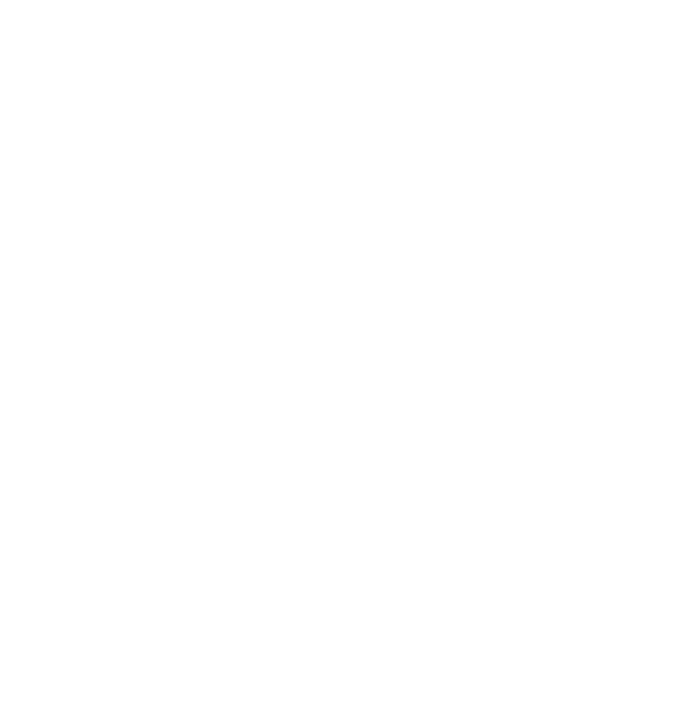
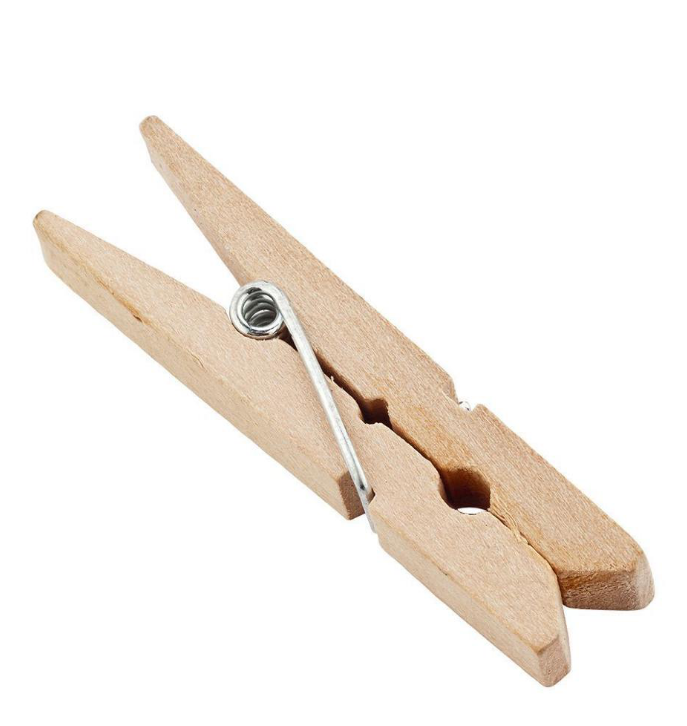
Before and after one commit to ChloeFoxLisa/preshepka, a plain HTML site: page index.html in a window 1280 px wide. Shown: the whole page, without its empty margins (295-982 px from the left). Drawn offline with Linux system fonts and the light colour scheme; the site is published under a folder, as on GitHub Pages, so addresses that start at the root find nothing.

Commit message:
Update index.html

```diff
--- a/index.html
+++ b/index.html
@@ -7,7 +7,7 @@
     <title>Preshepka</title>
 </head>
 <body>
-    <img style="height: 90vh;" src="/preshepka.png" alt="">
+    <img style="height: 90vh;" src="./preshepka.png" alt="">
 </body>
 <style>
     *, html, body {
```
